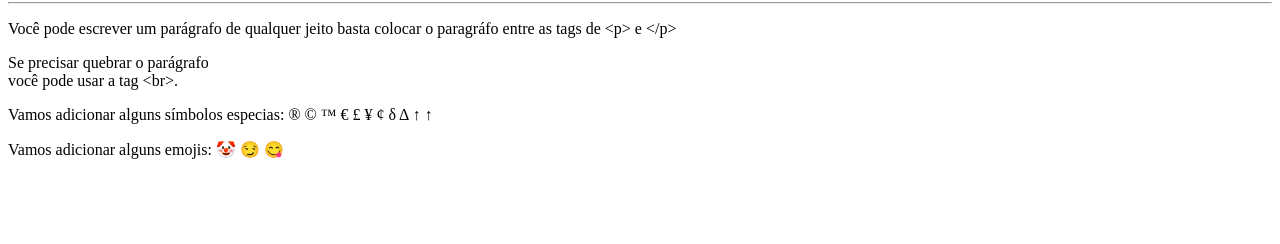
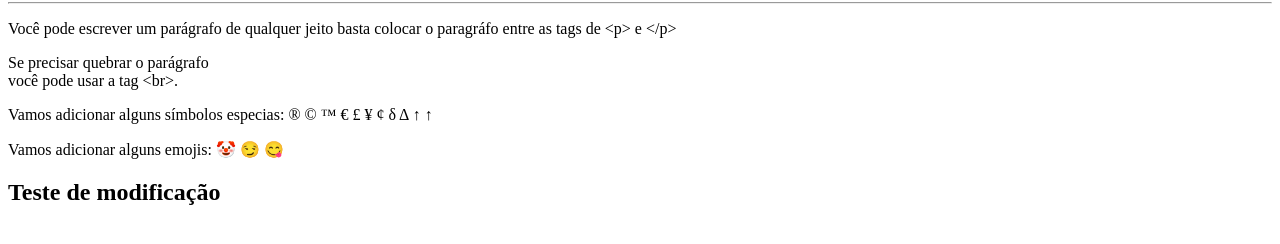
Before and after one commit to thcastro92s/exercicios-iniciais, a plain HTML site: page ex002/index.html in a window 1280 px wide. Shown: the part 78-322 px from the top of the page. Drawn offline with Linux system fonts and the light colour scheme.

Commit message:
primeira commit 2

```diff
--- a/ex002/index.html
+++ b/ex002/index.html
@@ -32,5 +32,6 @@
       &#x1F60F;
       &#x1F60B;
     </p>
+    <h2>Teste de modificação</h2>
 </body>
 </html>
```
